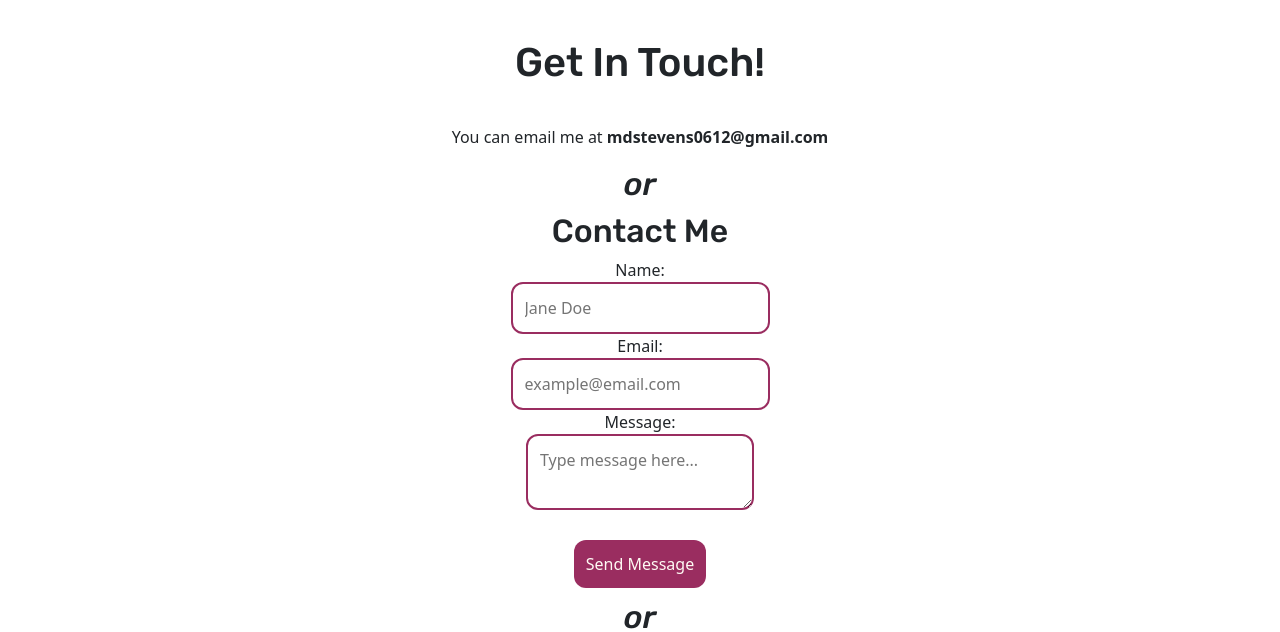
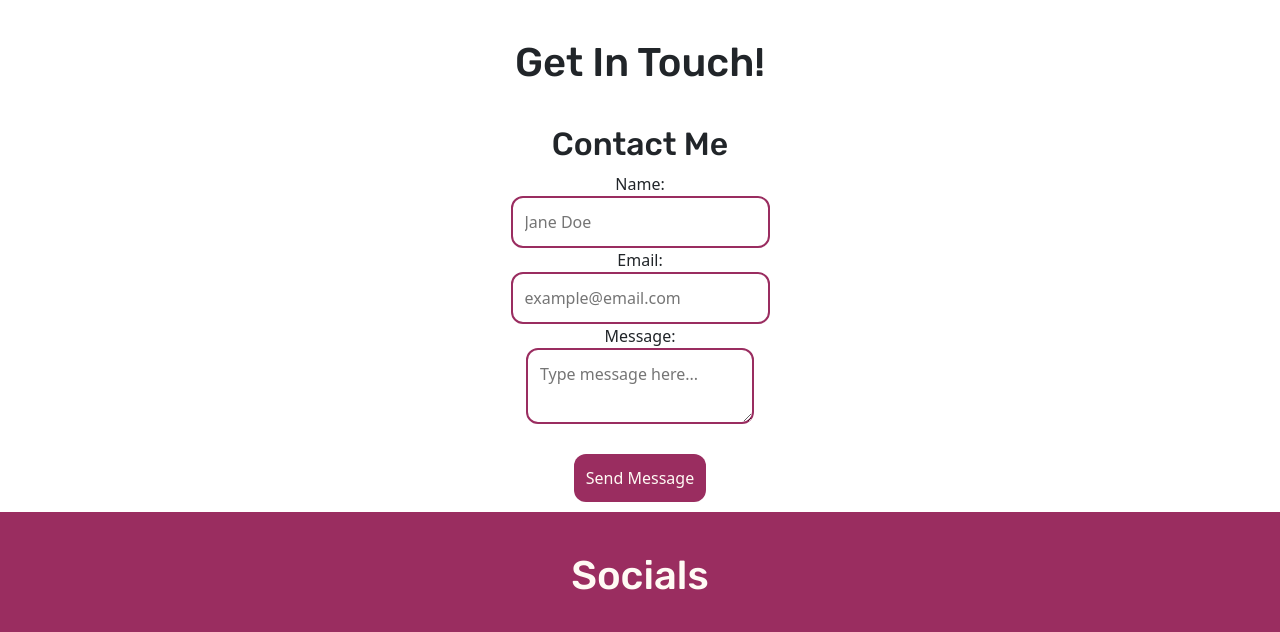
Before and after one commit to ragnarockerbunny/portfolio, a plain HTML site: page index.html in a window 1280 px wide. Shown: the part 3170-3802 px from the top of the page. Drawn offline with nearby package versions, Linux system fonts and the light colour scheme.

Commit message:
Clean Up Contact Section

```diff
--- a/index.html
+++ b/index.html
@@ -103,10 +103,6 @@
         </section>
         <section class = "section-padding-top-only">
             <h1 class = "text-align-center">Get In Touch!</h1>
-            <p class = "text-align-center">
-                You can email me at <strong>mdstevens0612@gmail.com</strong>
-            </p>
-            <h2 class = "text-align-center"><em>or</em></h2>
             <h2 class = "text-align-center">Contact Me</h2>
             <form class = "center-padded text-align-center" action="https://api.web3forms.com/submit" method="POST">
                 <input type="hidden" name="access_key" value="ca6a148a-46bd-4258-8922-49219e142b0b">
@@ -128,7 +124,6 @@
                 <br/>
                 <button type = "submit" class = "form-button light-colour">Send Message</button>
             </form>
-            <h2 class = "text-align-center"><em>or</em></h2>
         </section>
         <section class = "section-padding-top-only purple-bg light-colour">
             <h1 class = "text-align-center">Socials</h1>
```
